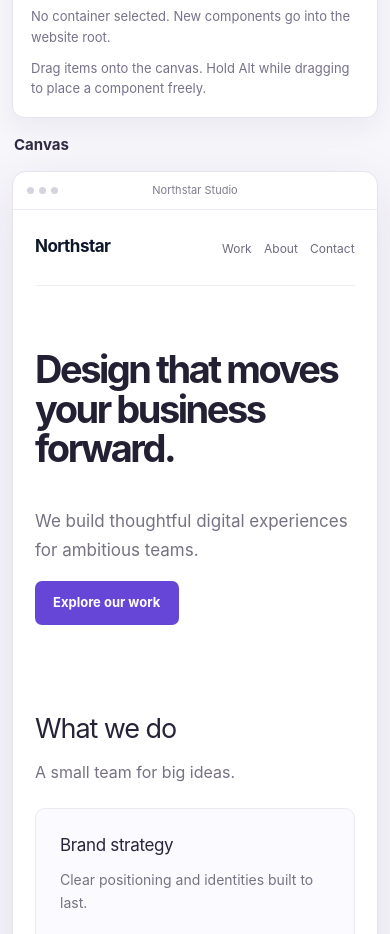
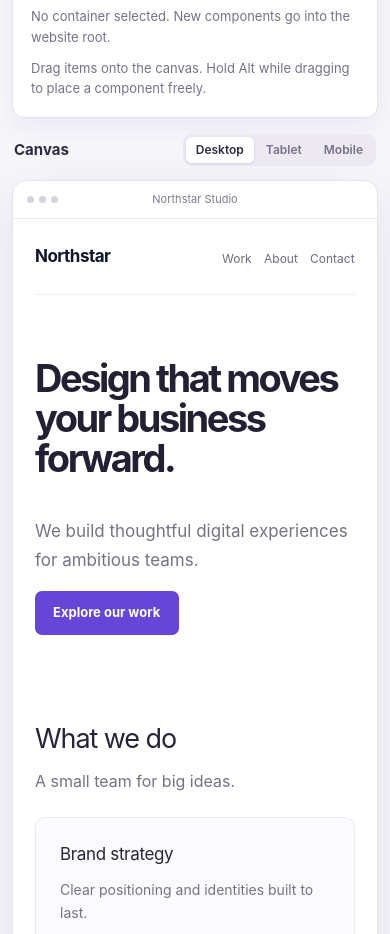
Before and after one commit to k9ves/Sketch2WEB-FYP, a React (Vite) app: page / in a window 390 px wide. Shown: the part 880-1814 px from the top of the page. Built offline with nearby package versions, Linux system fonts and the light colour scheme.

Commit message:
Device width switch with read-only tablet and mobile views

```diff
--- a/src/App.css
+++ b/src/App.css
@@ -461,7 +461,64 @@ textarea.property-input {
   padding: 0 2px;
 }
 
+.canvas-header {
+  display: flex;
+  flex-wrap: wrap;
+  align-items: center;
+  justify-content: space-between;
+  gap: 8px;
+  margin-bottom: 14px;
+  padding: 0 2px;
+}
+
+.canvas-header h2 {
+  margin: 0;
+  color: #302b42;
+  font-size: 15px;
+  font-weight: 700;
+}
+
+.device-switch {
+  display: flex;
+  gap: 2px;
+  padding: 3px;
+  border-radius: 9px;
+  background: #ece9f3;
+}
+
+.device-button {
+  padding: 4px 10px;
+  border: 0;
+  border-radius: 6px;
+  background: transparent;
+  color: #77718a;
+  font: inherit;
+  font-size: 12px;
+  font-weight: 600;
+  cursor: pointer;
+}
+
+.device-button.is-active {
+  background: #fff;
+  color: #302b42;
+  box-shadow: 0 1px 3px rgb(42 31 71 / 12%);
+}
+
+.device-button:focus-visible {
+  outline: 2px solid #6546d7;
+  outline-offset: 1px;
+}
+
+.canvas-note {
+  margin: 0 0 10px;
+  padding: 0 2px;
+  color: #b45309;
+  font-size: 12px;
+}
+
 .preview-frame {
+  margin: 0 auto;
+  transition: max-width 200ms ease;
   overflow: hidden;
   border: 1px solid #e6e3ec;
   border-radius: 14px;
--- a/src/App.tsx
+++ b/src/App.tsx
@@ -25,10 +25,25 @@ function isEditableTarget(target: EventTarget | null): boolean {
 
 type SidebarTab = 'components' | 'layers'
 
+type Device = 'desktop' | 'tablet' | 'mobile'
+
+/** Canvas width per device; null fills the canvas panel. */
+const devices: readonly { id: Device; label: string; width: number | null }[] =
+  [
+    { id: 'desktop', label: 'Desktop', width: null },
+    { id: 'tablet', label: 'Tablet', width: 768 },
+    { id: 'mobile', label: 'Mobile', width: 375 },
+  ]
+
 function App() {
   const [sampleName, setSampleName] = useState('landing')
   const [sidebarTab, setSidebarTab] = useState<SidebarTab>('components')
   const [isPreview, setIsPreview] = useState(false)
+  const [device, setDevice] = useState<Device>('desktop')
+  // Free positions are stored for the desktop width only, so narrower
+  // devices are view-only: editing there would move them for desktop too.
+  const isCanvasReadOnly = isPreview || device !== 'desktop'
+  const deviceWidth = devices.find((option) => option.id === device)?.width
   const [selectedPaletteType, setSelectedPaletteType] =
     useState<AddableComponentType | null>(null)
   const website = useWebsiteStore((state) => state.website)
@@ -99,6 +114,12 @@ function App() {
     // when going back to editing; start from a clean state both ways.
     selectNode(null)
     setIsPreview((current) => !current)
+  }
+
+  function changeDevice(next: Device) {
+    // A selection has no outline on a read-only canvas; drop it.
+    if (next !== 'desktop') selectNode(null)
+    setDevice(next)
   }
 
   function addSelectedComponent() {
@@ -251,10 +272,44 @@ function App() {
             </aside>
           )}
           <section className="canvas-panel" aria-label="Canvas">
-            <h2>{isPreview ? 'Preview' : 'Canvas'}</h2>
+            <div className="canvas-header">
+              <h2>{isPreview ? 'Preview' : 'Canvas'}</h2>
+              <div
+                className="device-switch"
+                role="group"
+                aria-label="Device width"
+              >
+                {devices.map((option) => (
+                  <button
+                    key={option.id}
+                    className={`device-button${device === option.id ? ' is-active' : ''}`}
+                    type="button"
+                    aria-pressed={device === option.id}
+                    title={
+                      option.width === null
+                        ? option.label
+                        : `${option.label} (${option.width}px)`
+                    }
+                    onClick={(event) => {
+                      event.stopPropagation()
+                      changeDevice(option.id)
+                    }}
+                  >
+                    {option.label}
+                  </button>
+                ))}
+              </div>
+            </div>
+            {!isPreview && device !== 'desktop' && (
+              <p className="canvas-note" role="status">
+                Tablet and mobile views are read-only. Switch to Desktop to
+                edit.
+              </p>
+            )}
             <section
               className="preview-frame"
               aria-label={`${websiteTitle} preview`}
+              style={deviceWidth ? { maxWidth: `${deviceWidth}px` } : undefined}
             >
               <div className="preview-titlebar">
                 <span className="preview-dots" aria-hidden="true">
@@ -263,7 +318,7 @@ function App() {
                   <i />
                 </span>
                 <span>
-                  {isPreview ? (
+                  {isCanvasReadOnly ? (
                     websiteTitle
                   ) : (
                     <InlineText
@@ -276,7 +331,7 @@ function App() {
                 </span>
               </div>
               <div className="preview-page" id="top">
-                <FreeformCanvas preview={isPreview} />
+                <FreeformCanvas preview={isCanvasReadOnly} />
               </div>
             </section>
           </section>
--- a/src/editor/freeform/FreeformCanvas.tsx
+++ b/src/editor/freeform/FreeformCanvas.tsx
@@ -53,8 +53,15 @@ function FreeformCanvas({ preview = false }: FreeformCanvasProps) {
       try {
         shrinkWrapText(root)
         containPositionedChildren(root)
+        // A read-only canvas (preview, or a narrower device) only shows the
+        // page. Collision fixes would move components (in the DOM and the
+        // store) to fit that width and break the desktop layout.
+        if (preview) {
+          fixStreak.current = 0
+          return
+        }
         const fixes = collectCollisionFixes(useWebsiteStore.getState().website)
-        if (preview || Object.keys(fixes).length === 0) {
+        if (Object.keys(fixes).length === 0) {
           fixStreak.current = 0
           return
         }
```
Also changed, not shown: 1 other file (tests, documents, lock files or other folders).
